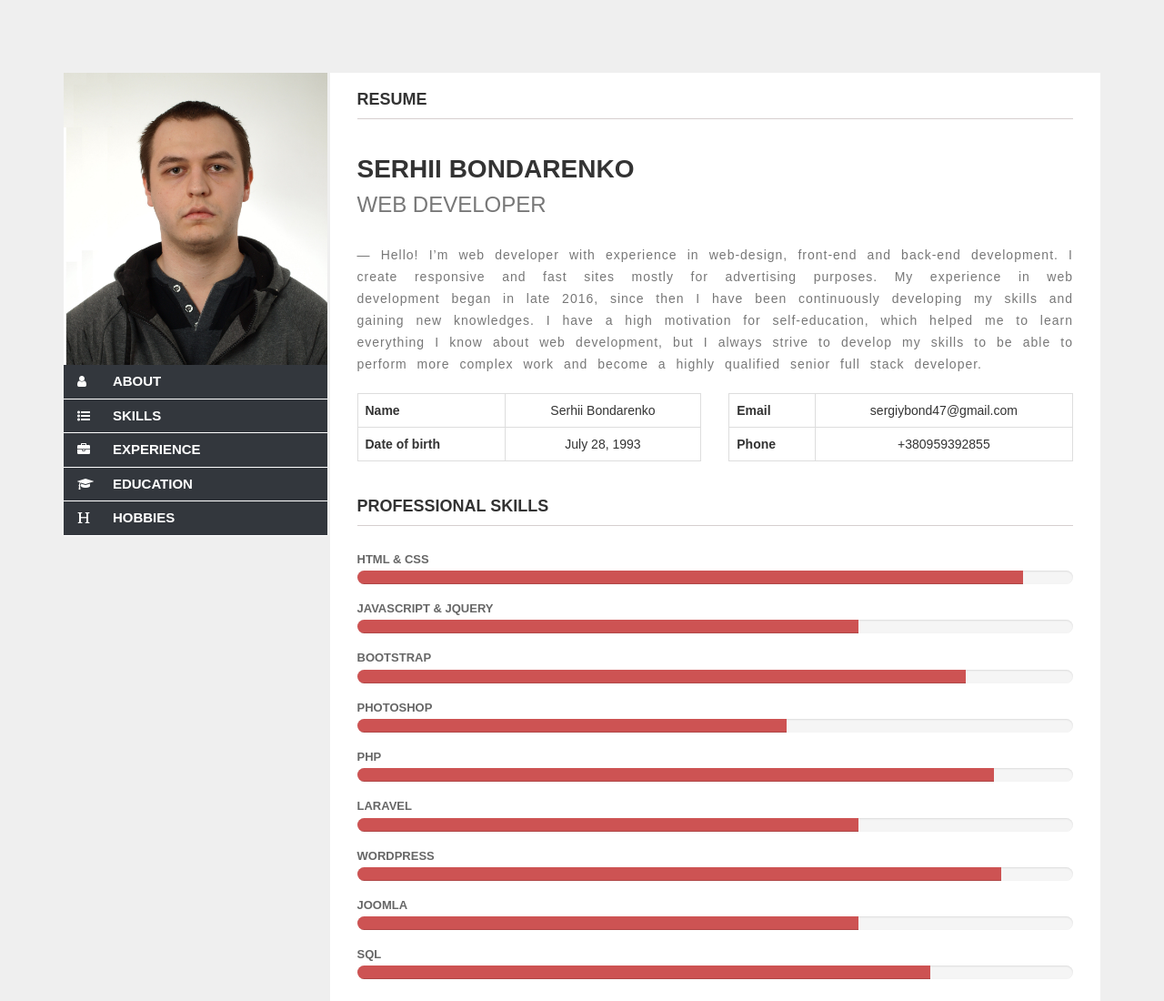
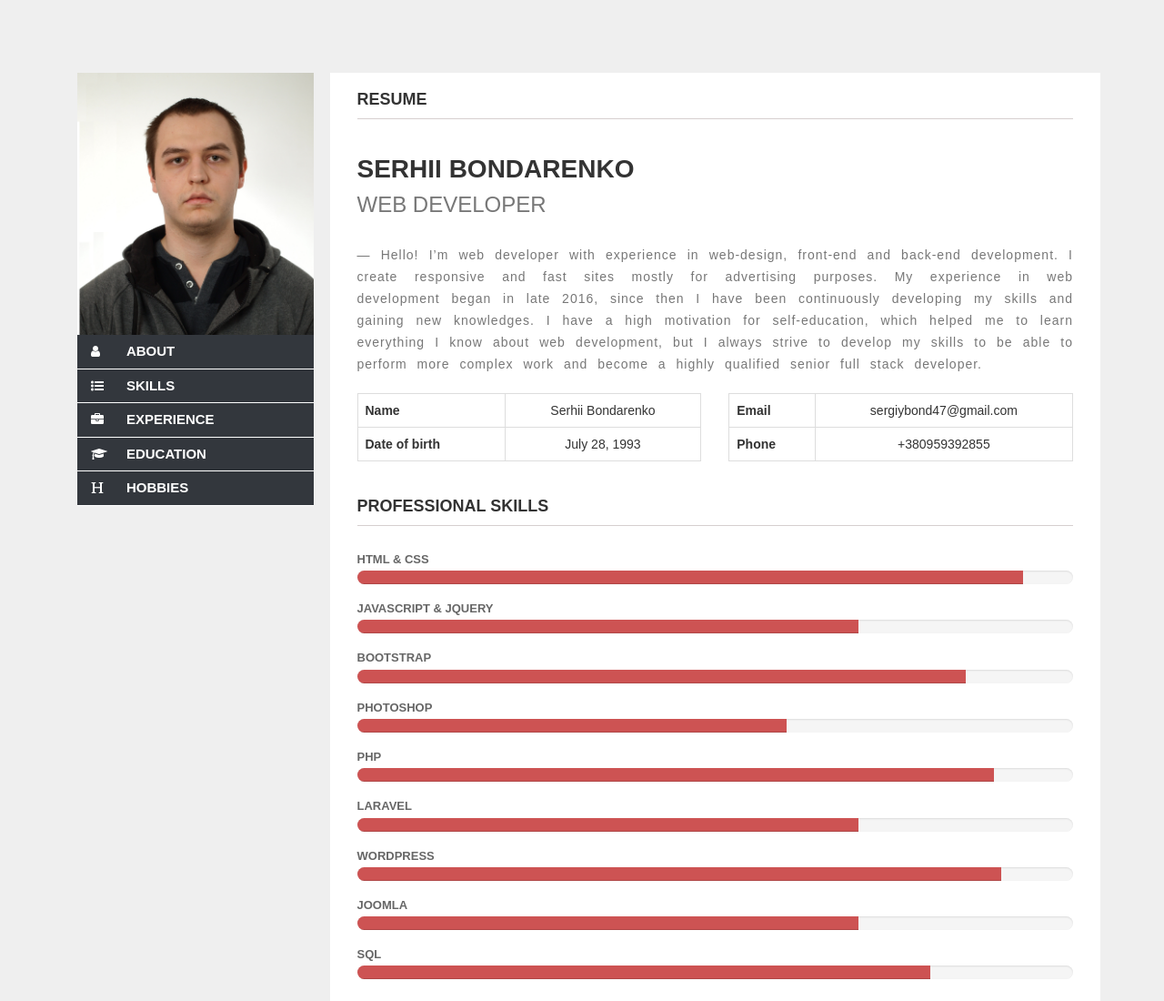
Before and after one commit to Serhii32/homepage, a plain HTML site: page index.html in a window 1280 px wide. Shown: the top 1100 px of the page at 91% size. Drawn offline with nearby package versions, Linux system fonts and the light colour scheme.

Commit message:
Fixed bugs

```diff
--- a/css/main.css
+++ b/css/main.css
@@ -6,6 +6,7 @@
 
 		.main-content {
 			background-color: #fff;
+			padding-bottom: 60px;
 		}
 
 		.main-nav h4 {
@@ -250,7 +251,7 @@
 		}
 
 		.menu-block {
-			padding: 0 30px;
+			padding: 0 45px;
 		}
 
 
```
